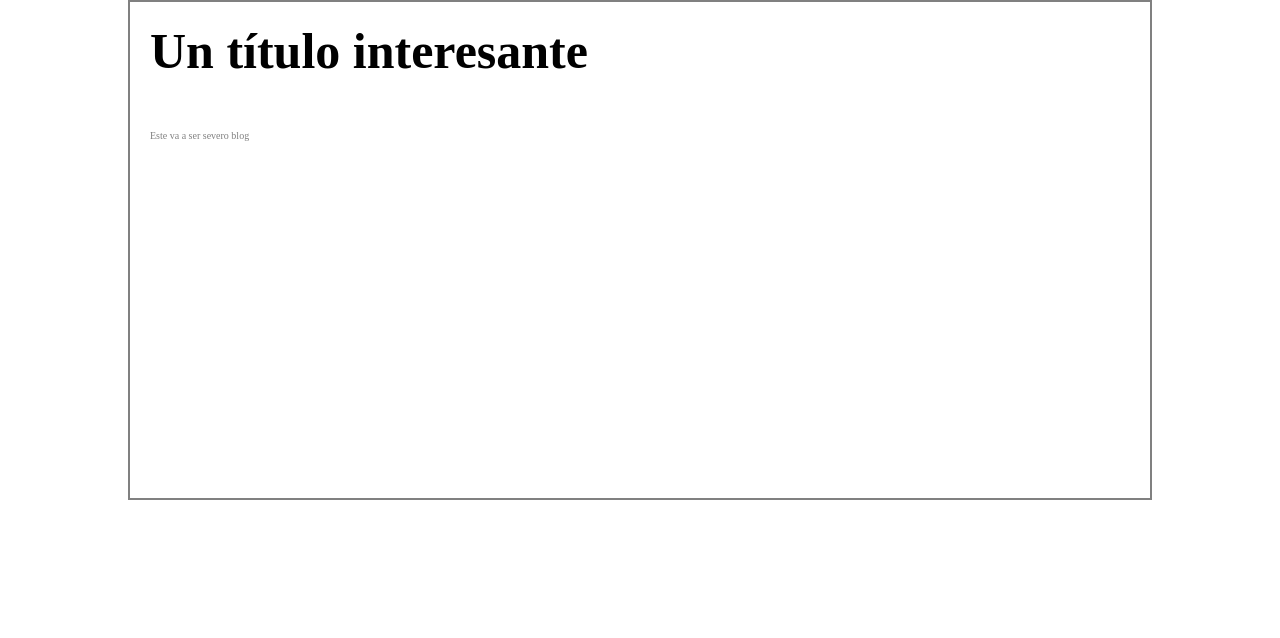
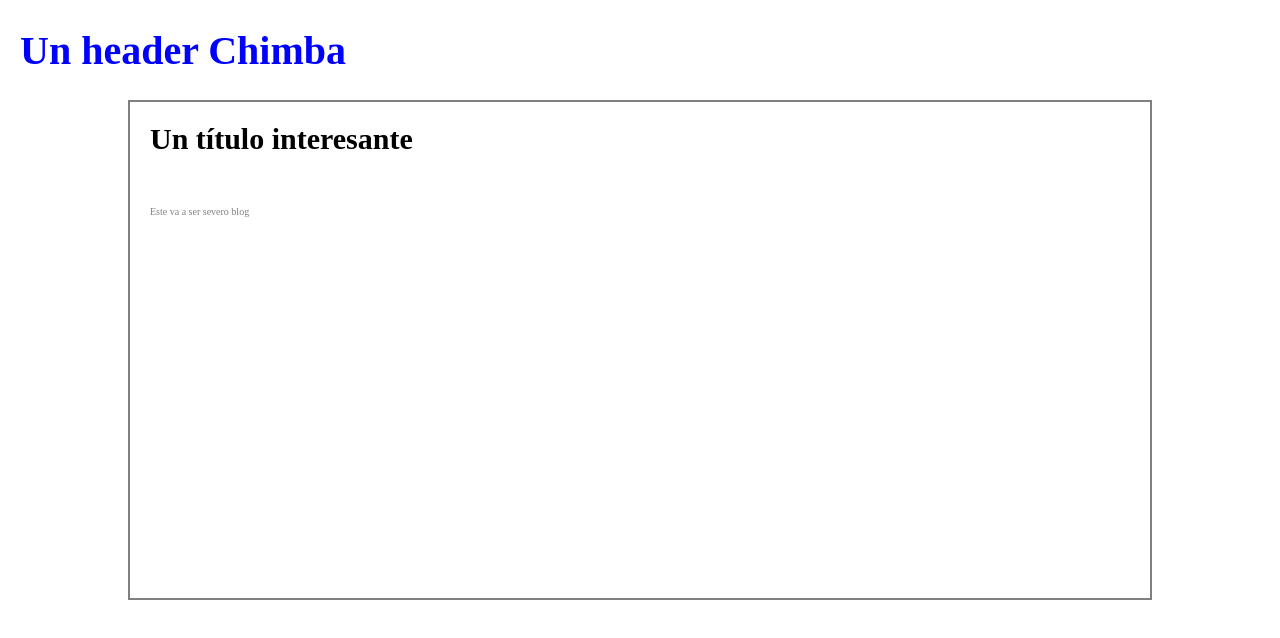
Before and after one commit to ShurikenStrat/hyperblog, a plain HTML site: page index.html in a window 1280 px wide. Drawn offline with Linux system fonts and the light colour scheme.

Commit message:
primera versión

```diff
--- a/css/styles.css
+++ b/css/styles.css
@@ -12,7 +12,26 @@
 body{
 
     display: flex;
-    justify-content: center;
+    flex-direction: column;
+    align-items: center;
+
+}
+
+.header{
+
+    align-items: center;
+    display: flex;
+    font-size: 2rem;
+    width: 100%;
+    height: 10rem;
+
+}
+
+.header h1{
+
+
+    color: blue;
+    margin-left: 2rem;
 
 }
 
@@ -33,6 +52,6 @@ body{
 
 .blogContainer h1 {
 
-    font-size: 5rem;
+    font-size: 3rem;
     margin-bottom: 5rem;
 }
--- a/index.html
+++ b/index.html
@@ -8,6 +8,11 @@
     <title>Document</title>
 </head>
 <body>
+    <header class="header">
+        <h1>
+            Un header Chimba
+        </h1>
+    </header>
     <div class="blogContainer">
 
         <h1> Un título interesante </h1>
```
